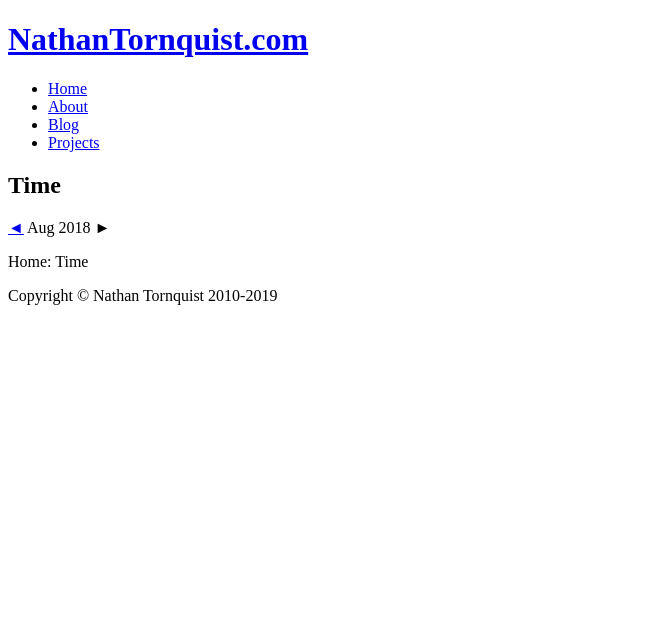
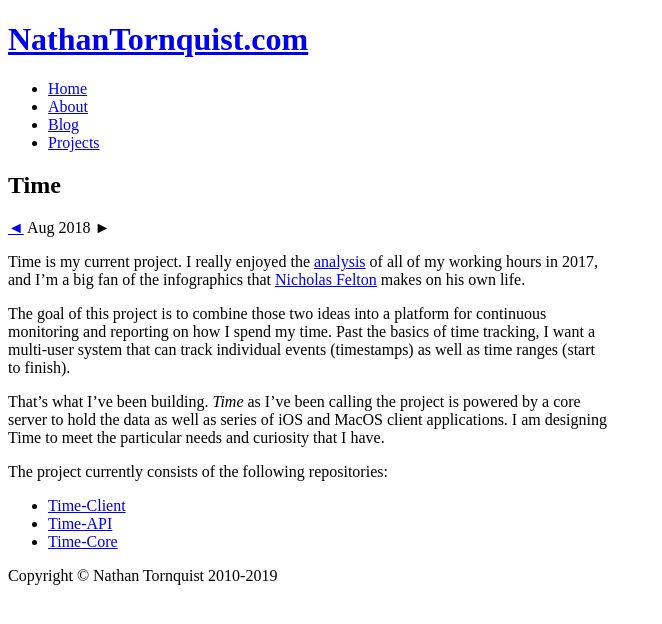
Before and after one commit to Tornquist/tornquist.github.io, a Jekyll site: the page built from _projects/11_time.md, in a window 1280 px wide. Shown: the top 624 px of the page, without its empty margins (0-662 px from the left). Built offline with Jekyll 4.4.1, drawn with Linux system fonts in a browser that asks for light colours.

Commit message:
Link macropad project page and fill in Time page

```diff
--- a/_projects/11_time.md
+++ b/_projects/11_time.md
@@ -6,4 +6,28 @@ release: Aug 2018
 rel_sort: 110
 ---
 
-Home: Time
+Time is my current project. I really enjoyed the [analysis][1] of all of my working
+hours in 2017, and I'm a big fan of the infographics that [Nicholas Felton][2]
+makes on his own life.
+
+The goal of this project is to combine those two ideas into a platform for
+continuous monitoring and reporting on how I spend my time. Past the basics of
+time tracking, I want a multi-user system that can track individual events
+(timestamps) as well as time ranges (start to finish).
+
+That's what I've been building. *Time* as I've been calling the project is
+powered by a core server to hold the data as well as series of iOS and MacOS
+client applications. I am designing Time to meet the particular needs and curiosity
+that I have.
+
+The project currently consists of the following repositories:
+
+* [Time-Client][3]
+* [Time-API][4]
+* [Time-Core][5]
+
+[1]: {% post_url 2018-02-11-2017-work-analysis %}
+[2]: http://feltron.com
+[3]: https://github.com/Tornquist/Time-Client
+[4]: https://github.com/Tornquist/Time-API
+[5]: https://github.com/Tornquist/Time-Core
```
Also changed, not shown: _projects/10_macropad.md (+6 -1 lines).
